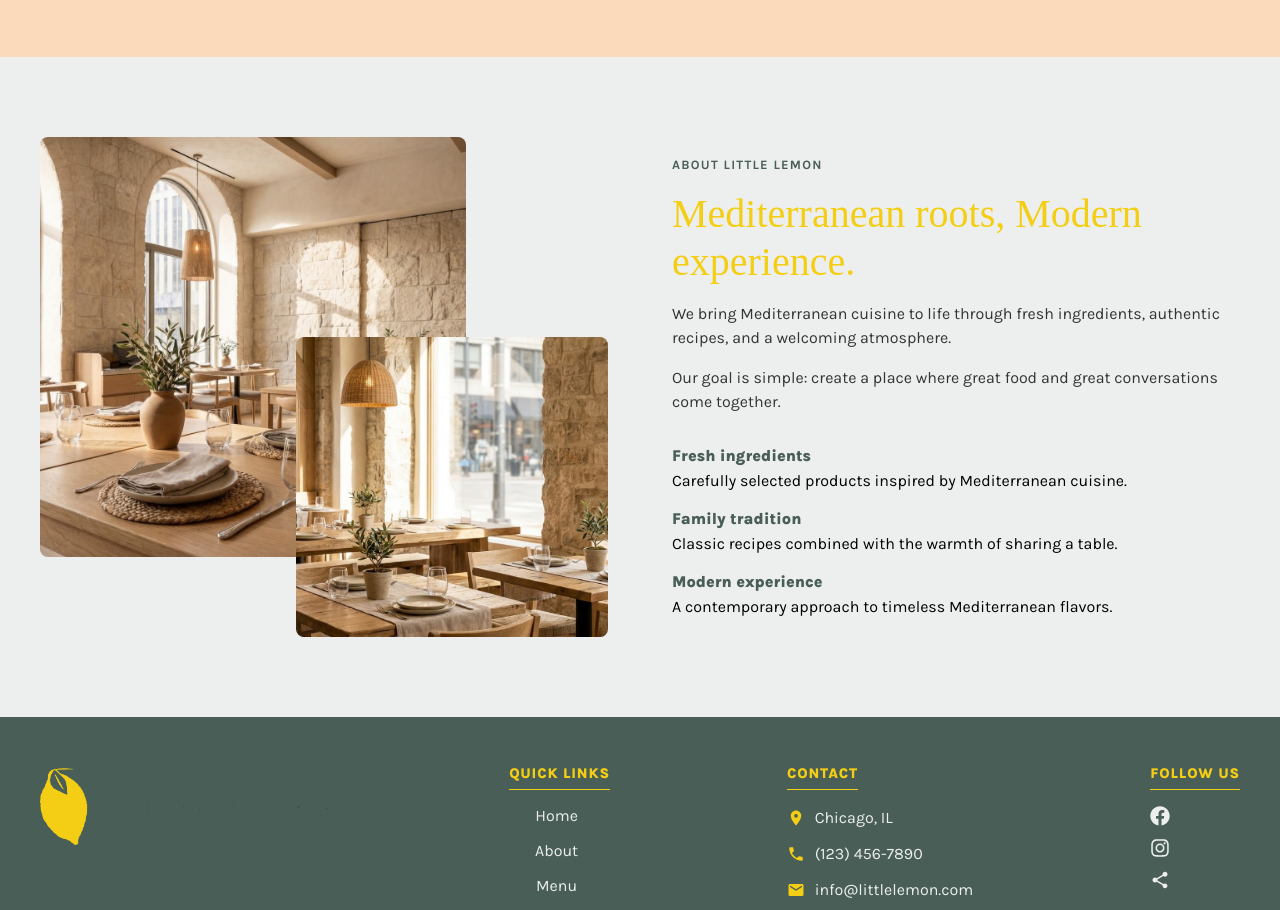
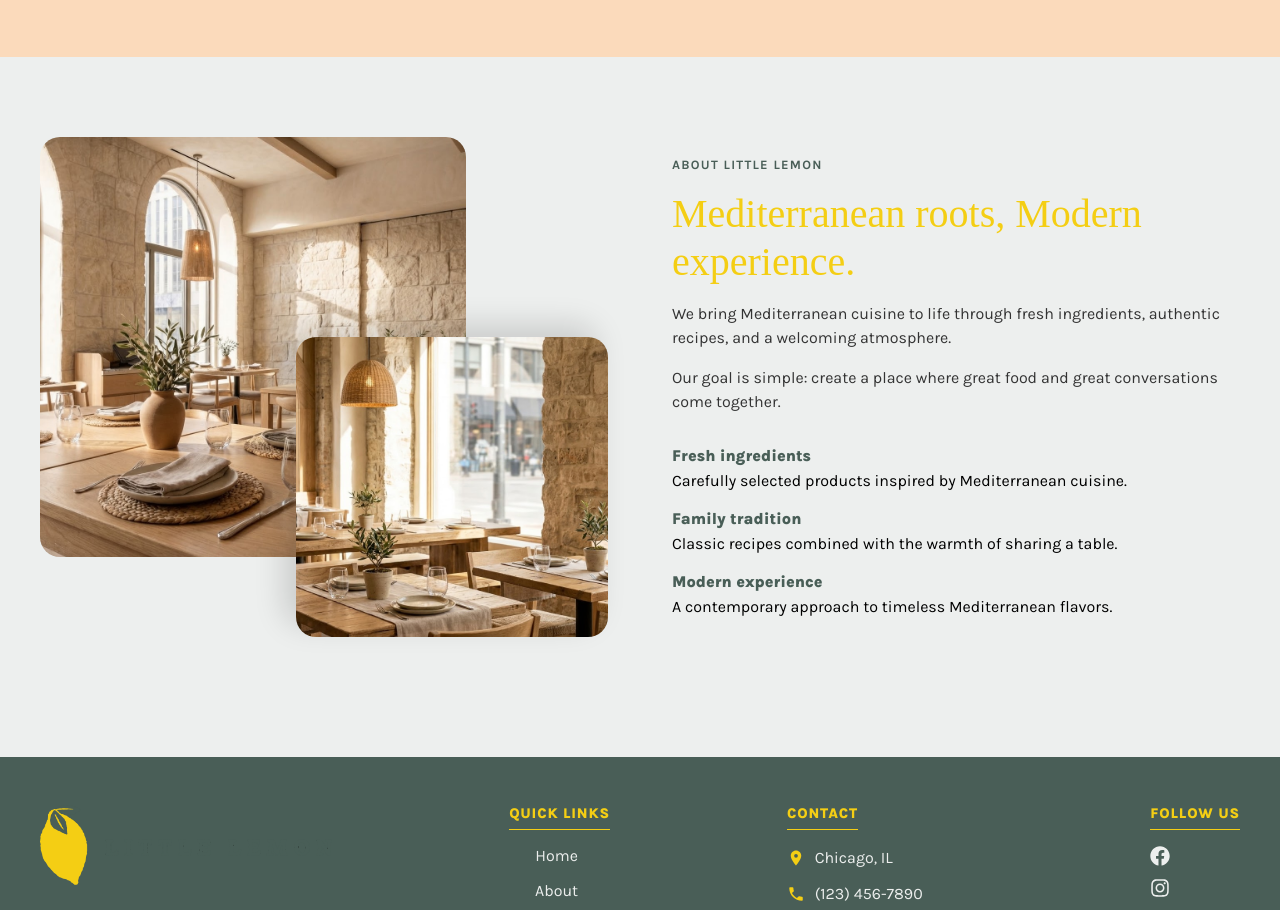
Before and after one commit to a1-soto/Front-End-Meta-Capstone, a React (Create React App) app: page / in a window 1280 px wide. Shown: the part 2480-3390 px from the top of the page. Built offline with nearby package versions, Linux system fonts and the light colour scheme; a web font is replaced by a local one.

Commit message:
Fix Chicago parallax container and add image shadow

```diff
--- a/src/components/Chicago/Chicago.css
+++ b/src/components/Chicago/Chicago.css
@@ -12,6 +12,7 @@
     grid-template-columns: 1fr 1fr;
     align-items: center;
     gap: 4rem;
+    padding-bottom: 2.5rem;
 }
 
 /* ===== IMAGES ===== */
@@ -30,6 +31,7 @@
     height: 420px;
     top: 0;
     left: 0;
+    border-radius: 20px;
 }
 
 .chicago-image-secondary {
@@ -37,10 +39,12 @@
     height: 300px;
     bottom: 0;
     right: 0;
+    z-index: 1;
+    border-radius: 20px;
+    box-shadow: -12px -12px 30px rgba(0, 0, 0, .15);
 }
 
 /* ===== CONTENT ===== */
-
 .chicago-content {
     display: flex;
     flex-direction: column;
@@ -59,8 +63,7 @@
 
 .chicago-content h2 {
     margin: 0;
-       color: var(--primary-yellow);
-
+    color: var(--primary-yellow);
 }
 
 .chicago-description {
@@ -69,7 +72,6 @@
 }
 
 /* ===== VALUES ===== */
-
 .chicago-values {
     display: flex;
     flex-direction: column;
@@ -94,25 +96,15 @@
 
 /* ===== RESPONSIVE ===== */
 
-
 @media (max-width: 768px) {
 
-
     .chicago-container {
-
         grid-template-columns: 1fr;
-
         gap: 3rem;
-
     }
 
-
-
     .chicago-images {
-
         min-height: 400px;
-
+        padding-bottom: 2rem;
     }
-
-
 }
--- a/src/components/Chicago/Chicago.jsx
+++ b/src/components/Chicago/Chicago.jsx
@@ -58,6 +58,11 @@ export default function Chicago() {
       breakpoint.add("(max-width: 768px)", () => {
         gsap.set([mainImageRef.current, secondaryImageRef.current], { y: 0 });
       });
+
+      const handleResize = () => ScrollTrigger.refresh();
+      window.addEventListener("resize", handleResize);
+
+      return () => window.removeEventListener("resize", handleResize);
     },
     []
   );
@@ -72,7 +77,6 @@ export default function Chicago() {
             alt="Little Lemon restaurant interior"
             className="chicago-image chicago-image-main"
           />
-
           <img
             ref={secondaryImageRef}
             src={restaurant2}
@@ -102,6 +106,6 @@ export default function Chicago() {
           </div>
         </div>
       </div>
-    </section>
+    </section >
   );
 }
```
